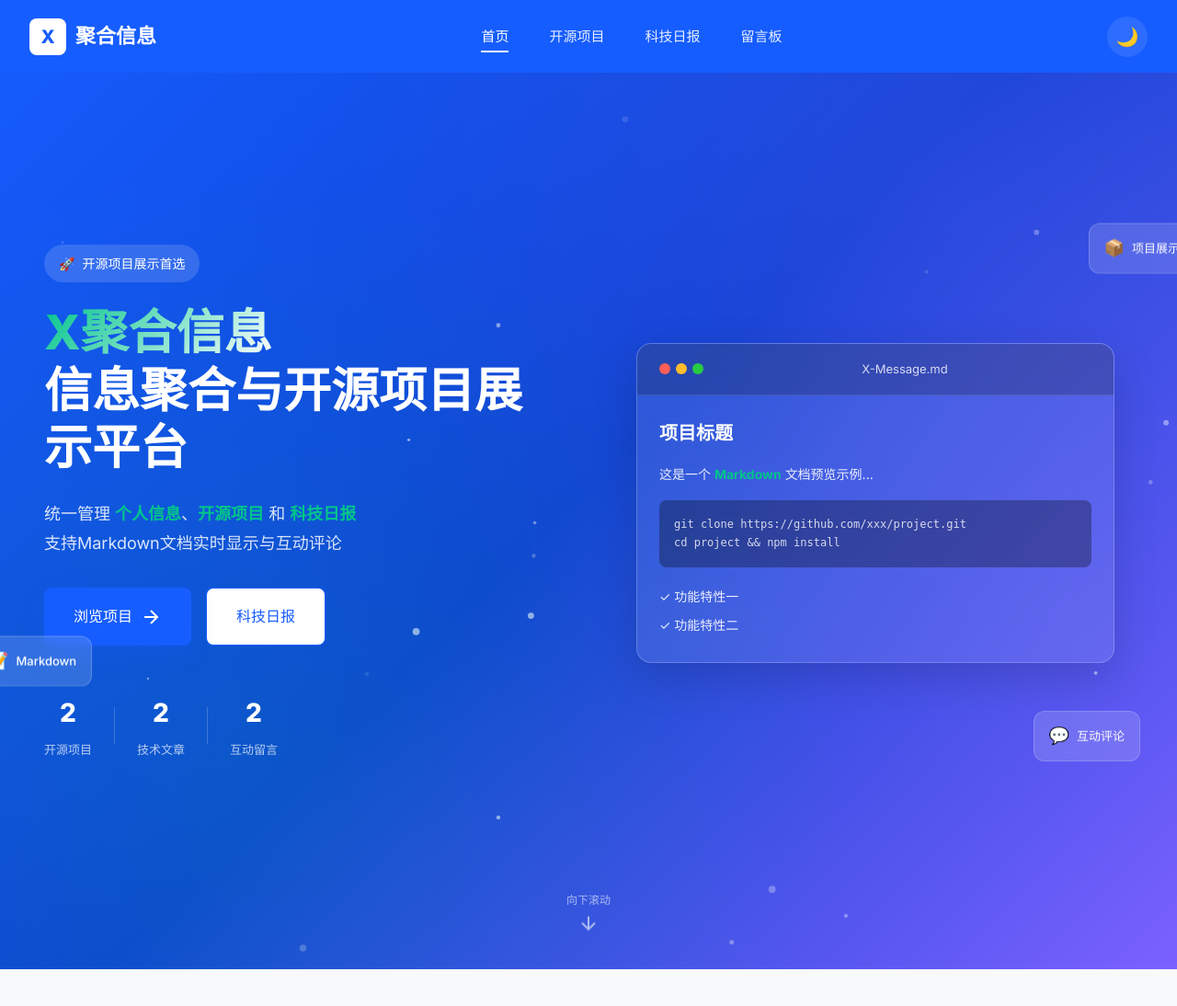
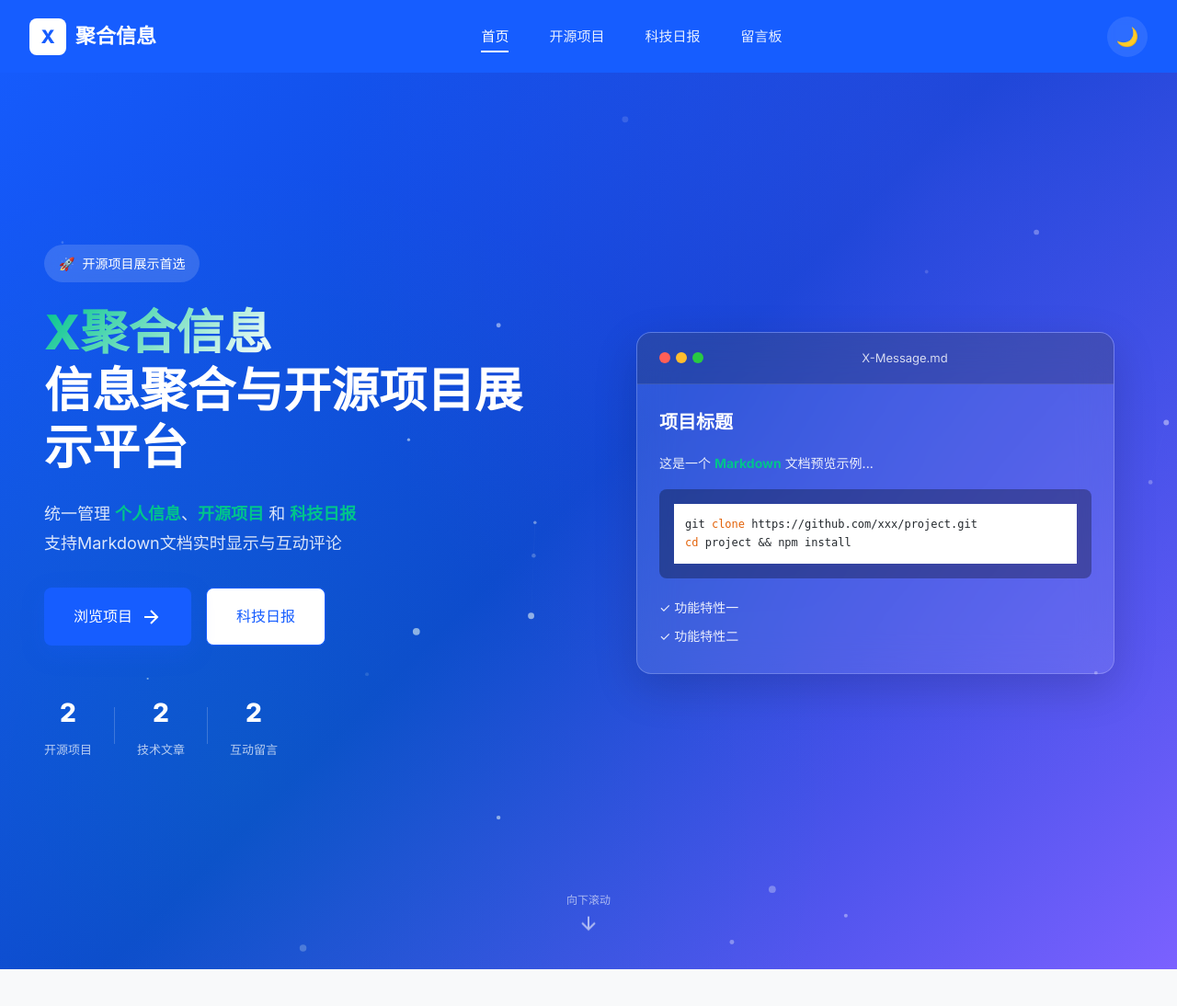
Before and after one commit to Ajie16/x-message, a Flask app: page / in a window 1280 px wide. Shown: the top 1094 px of the page at 92% size. Run offline with Flask 3, Linux system fonts and the light colour scheme; some libraries are stand-ins or nearby versions.

Commit message:
feat: 删除首页悬浮标签，添加自动加载最新内容功能
- 删除首页hero区域的3个悬浮标签卡片
- 项目列表按日期排序，最新优先
- 页面加载时自动显示最新项目内容
- 科技日报列表自动显示最新文章

```diff
--- a/static/js/main.js
+++ b/static/js/main.js
@@ -418,8 +418,11 @@
             return;
         }
 
+        // Sort projects by date (newest first)
+        const sortedProjects = [...state.projects].sort((a, b) => new Date(b.date) - new Date(a.date));
+
         // Use article-item style with left accent
-        const html = state.projects.map(project => `
+        const html = sortedProjects.map(project => `
             <div class="article-item ${state.currentProject === project.path ? 'active' : ''}" data-path="${project.path}">
                 <div class="article-accent"></div>
                 <div class="article-content">
@@ -439,6 +442,15 @@
                 item.classList.add('active');
             });
         });
+
+        // Auto-load the latest project
+        if (sortedProjects.length > 0 && !state.currentProject) {
+            const firstItem = elements.projectsList.querySelector('.article-item');
+            if (firstItem) {
+                firstItem.classList.add('active');
+                loadProjectContent(sortedProjects[0].path);
+            }
+        }
     }
 
     async function loadProjectContent(path) {
@@ -487,7 +499,10 @@
             return;
         }
 
-        const html = dates.map(date => {
+        // Sort dates and get all items
+        const sortedDates = dates.sort().reverse();
+
+        const html = sortedDates.map(date => {
             const items = state.news[date];
             const itemsHtml = items.map(item => `
                 <div class="article-item ${state.currentNews === item.path ? 'active' : ''}" data-path="${item.path}">
@@ -517,6 +532,15 @@
                 item.classList.add('active');
             });
         });
+
+        // Auto-load the first (latest) news
+        if (!state.currentNews && sortedDates.length > 0) {
+            const firstItem = elements.newsList.querySelector('.article-item');
+            if (firstItem) {
+                firstItem.classList.add('active');
+                loadNewsContent(firstItem.dataset.path);
+            }
+        }
     }
 
     async function loadNewsContent(path) {
--- a/templates/index.html
+++ b/templates/index.html
@@ -151,18 +151,6 @@ cd project && npm install</code></pre>
                             </ul>
                         </div>
                     </div>
-                </div>
-                <div class="floating-card card-1">
-                    <span class="card-icon">📦</span>
-                    <span class="card-text">项目展示</span>
-                </div>
-                <div class="floating-card card-2">
-                    <span class="card-icon">📝</span>
-                    <span class="card-text">Markdown</span>
-                </div>
-                <div class="floating-card card-3">
-                    <span class="card-icon">💬</span>
-                    <span class="card-text">互动评论</span>
                 </div>
             </div>
         </div>
```
